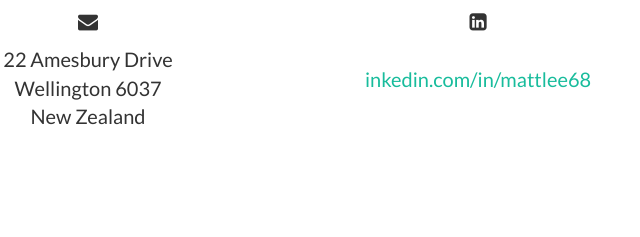
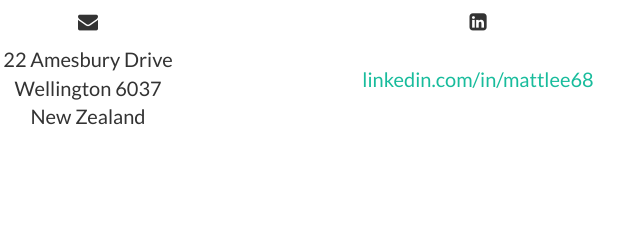
Before and after one commit to mattlee68/mattlee68.github.io, a website: page index.html in a window 1280 px wide. Shown: the part 3717-3954 px from the top of the page, 552-1192 px from the left. Drawn offline with nearby package versions, Linux system fonts and the light colour scheme.

Commit message:
Fixed up LinkedIn link

```diff
--- a/index.html
+++ b/index.html
@@ -296,7 +296,7 @@
                     <h3>Through LinkedIn</h3>
 					<p><i class="fa fa-fw fa-linkedin-square" aria-hidden="true"></i></p>
 					<br>
-					<p><a href="http://www.linkedin.com/in/mattlee68">inkedin.com/in/mattlee68</a>
+					<p><a href="http://www.linkedin.com/in/mattlee68">linkedin.com/in/mattlee68</a>
                 </div>
 			</div>
         </div>
```
